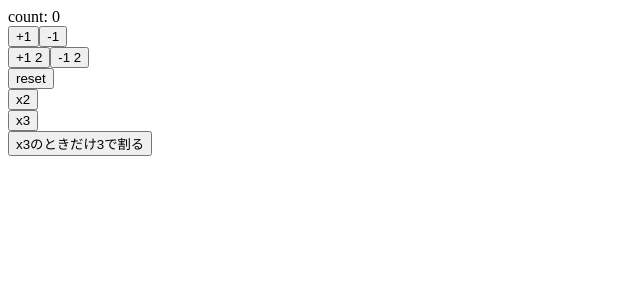
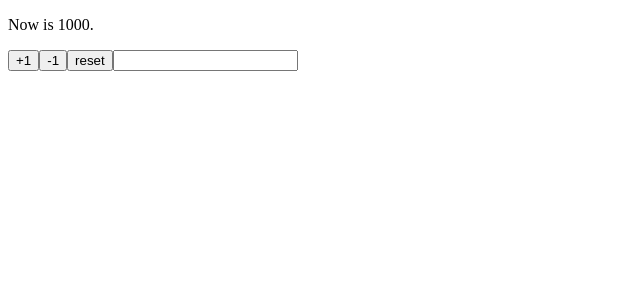
Before and after one commit to sonjfica/react-hooks-101, a React (Create React App) app: page / in a window 1280 px wide. Shown: the top 300 px of the page, without its empty margins (0-640 px from the left). Built offline with nearby package versions, Linux system fonts and the light colour scheme.

Commit message:
implement object state

```diff
--- a/src/App.js
+++ b/src/App.js
@@ -1,48 +1,24 @@
 import React, {useState} from 'react'
 
-const App = () => {
-  const [count, setCount] = useState(0)
-
-  const increment = () => { setCount(count + 1) }
-
-  const decrement = () => { setCount(count - 1) }
-
-  const increment2 = () => { setCount(previousCount => previousCount + 1) }
-  const decrement2 = () => { setCount(previousCount => previousCount - 1) }
-
-  const double = () => { setCount(count * 2) }
-  const triple = () => { setCount(count * 3) }
-
-  const reset = () => {setCount(0)}
-
-  const divide3 = () => setCount(previousCount =>
-    previousCount % 3 === 0 ? previousCount / 3 : previousCount
-  )
+const App = props => {
+  const [ state, setState ] = useState (props)
+  const { name, price } = state
   return (
     <>
-      <div>count: {count}</div>
-      <div>
-        <button onClick={increment}>+1</button>
-        <button onClick={decrement}>-1</button>
-      </div>
-      <div>
-        <button onClick={increment2}>+1 2</button>
-        <button onClick={decrement2}>-1 2</button>
-      </div>
-      <div>
-        <button onClick={reset}>reset</button>
-      </div>
-      <div>
-        <button onClick={double}>x2</button>
-      </div>
-      <div>
-        <button onClick={triple}>x3</button>
-      </div>
-      <div>
-        <button onClick={divide3}>x3のときだけ3で割る</button>
-      </div>
+      <p>
+        Now {name} is {price}.
+      </p>
+      <button onClick={() => setState({...state, price: price + 1})}>+1</button>
+      <button onClick={() => setState({...state, price: price - 1})}>-1</button>
+      <button onClick={() => setState(props)}>reset</button>
+      <input value={name} onChange={e => setState({...state, name: e.target.value})}/>
     </>
   )
 }
 
+App.defaultProps = {
+  name: '',
+  price: 1000
+}
+
 export default App
```
